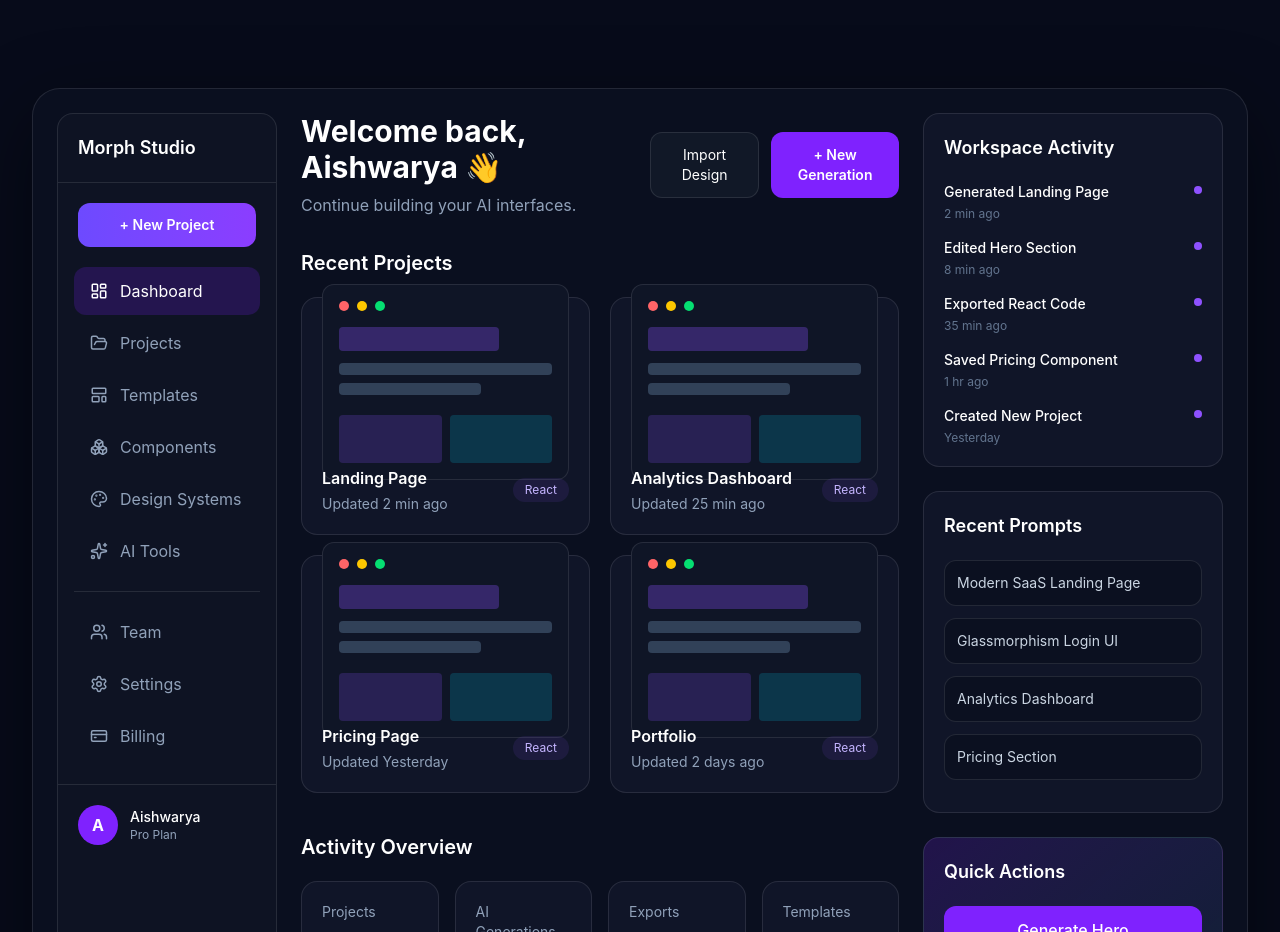
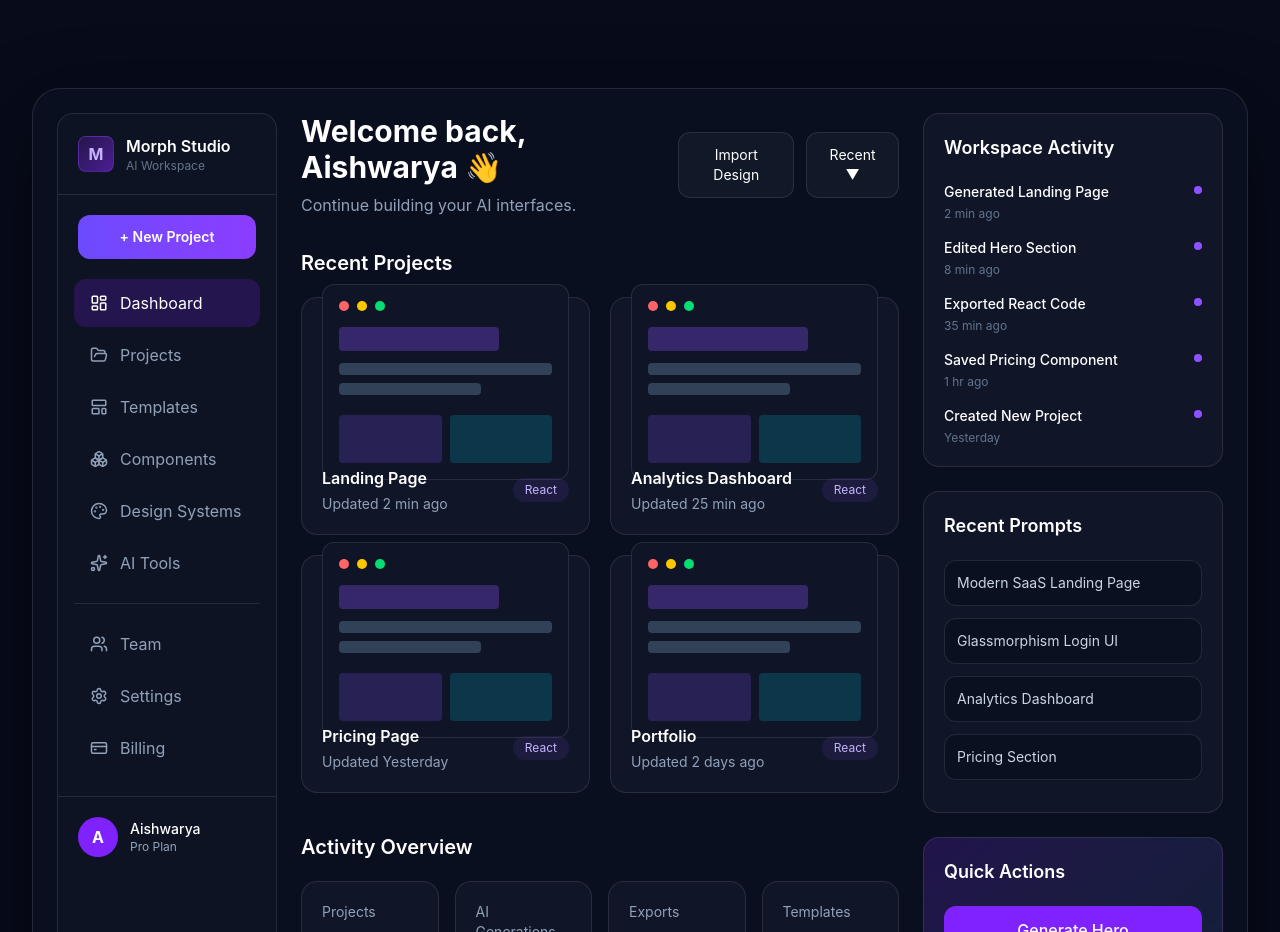
Before and after one commit to aishwaryakhandare-git/Morph-Studio, a React (Vite) app in the folder client/: page / in a window 1280 px wide. Shown: the part 840-1772 px from the top of the page. Built offline with nearby package versions, Linux system fonts and the light colour scheme.

Commit message:
Button Replacement

```diff
--- a/client/src/pages/Landing/Landing.tsx
+++ b/client/src/pages/Landing/Landing.tsx
@@ -213,9 +213,29 @@ function Landing() {
 
         <div className="border-b border-white/10 p-5">
 
-          <h3 className="text-lg font-semibold">
-            Morph Studio
-          </h3>
+          <div className="flex items-center gap-3">
+
+  <div className="flex h-9 w-9 items-center justify-center rounded-lg border border-violet-500/30 bg-gradient-to-br from-[#25154A] to-[#4C1D95]">
+
+    <span className="font-bold text-violet-300">
+      M
+    </span>
+
+  </div>
+
+  <div>
+
+    <h3 className="font-semibold">
+      Morph Studio
+    </h3>
+
+    <p className="text-xs text-slate-500">
+      AI Workspace
+    </p>
+
+  </div>
+
+</div>
 
         </div>
 
@@ -328,8 +348,8 @@ function Landing() {
         Import Design
       </button>
 
-      <button className="rounded-xl bg-violet-600 px-5 py-3 text-sm font-semibold">
-        + New Generation
+      <button className="rounded-xl border border-white/10 bg-[#111827] px-5 py-3 text-sm">
+        Recent ▼
       </button>
 
     </div>
@@ -365,7 +385,7 @@ function Landing() {
 
       <div
         key={project.name}
-        className="group rounded-2xl border border-white/10 bg-[#101528] p-5 transition-all duration-300 hover:-translate-y-1 hover:border-violet-500 hover:shadow-[0_15px_35px_rgba(139,92,246,.25)]"
+        className="rounded-2xl border border-white/10 bg-[#101528] p-5 transition hover:border-violet-500"
       >
 
         <div className="mb-5 flex h-32 items-center justify-center rounded-xl bg-gradient-to-br from-violet-600/20 via-[#171D30] to-cyan-500/20">
```
